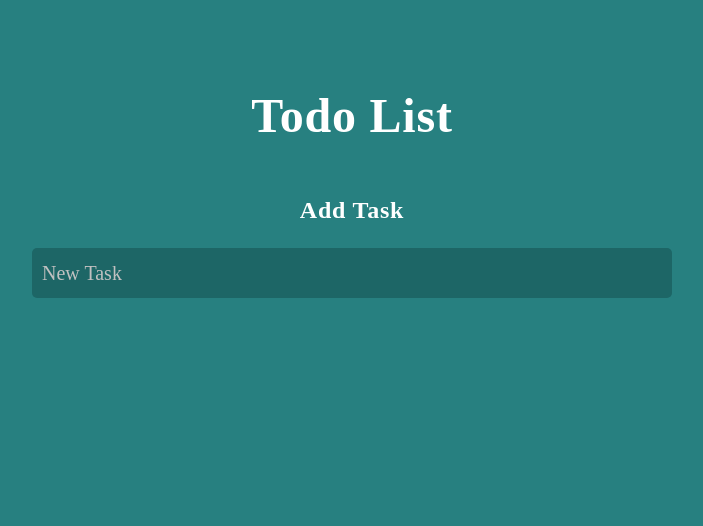
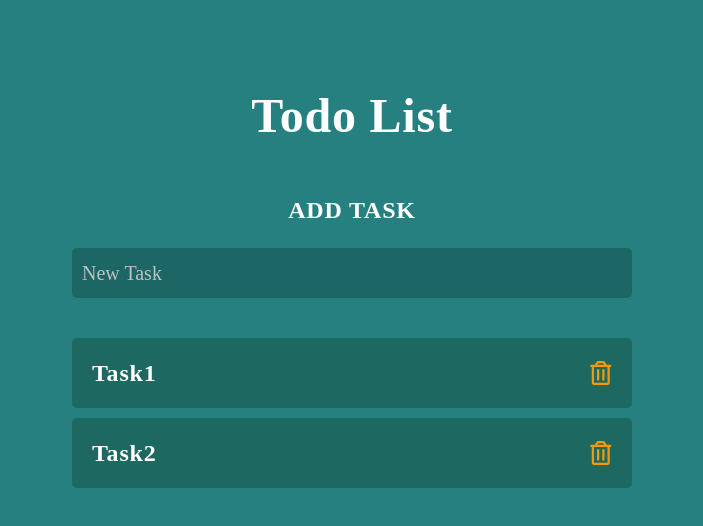
Before and after one commit to ring1996/todo-react, a React (Create React App) app: page / in a window 1280 px wide. Shown: the top 526 px of the page, without its empty margins (288-991 px from the left). Built offline with nearby package versions, Linux system fonts and the light colour scheme.

Commit message:
[fix] レイアウト調整や初期todoの設定等の微調整

```diff
--- a/src/App.module.scss
+++ b/src/App.module.scss
@@ -1,6 +1,6 @@
 .container {
   margin: 0 auto;
-  max-width: 640px;
+  max-width: 560px;
 }
 
 .title {
--- a/src/components/AddTask/AddTask.module.scss
+++ b/src/components/AddTask/AddTask.module.scss
@@ -6,6 +6,7 @@
   font-size: 24px;
   font-weight: 700;
   text-align: center;
+  text-transform: uppercase;
 }
 
 .inputArea {
--- a/src/context/TodosProvider.jsx
+++ b/src/context/TodosProvider.jsx
@@ -5,7 +5,7 @@ const TodosContext = createContext();
 export const useTodos = () => useContext(TodosContext);
 
 export const TodosProvider = (props) => {
-  const [todos, setTodos] = useState([]);
+  const [todos, setTodos] = useState(["Task1", "Task2"]);
   const addTodos = (newTodo) => {
     setTodos([...todos, newTodo]);
   };
```
